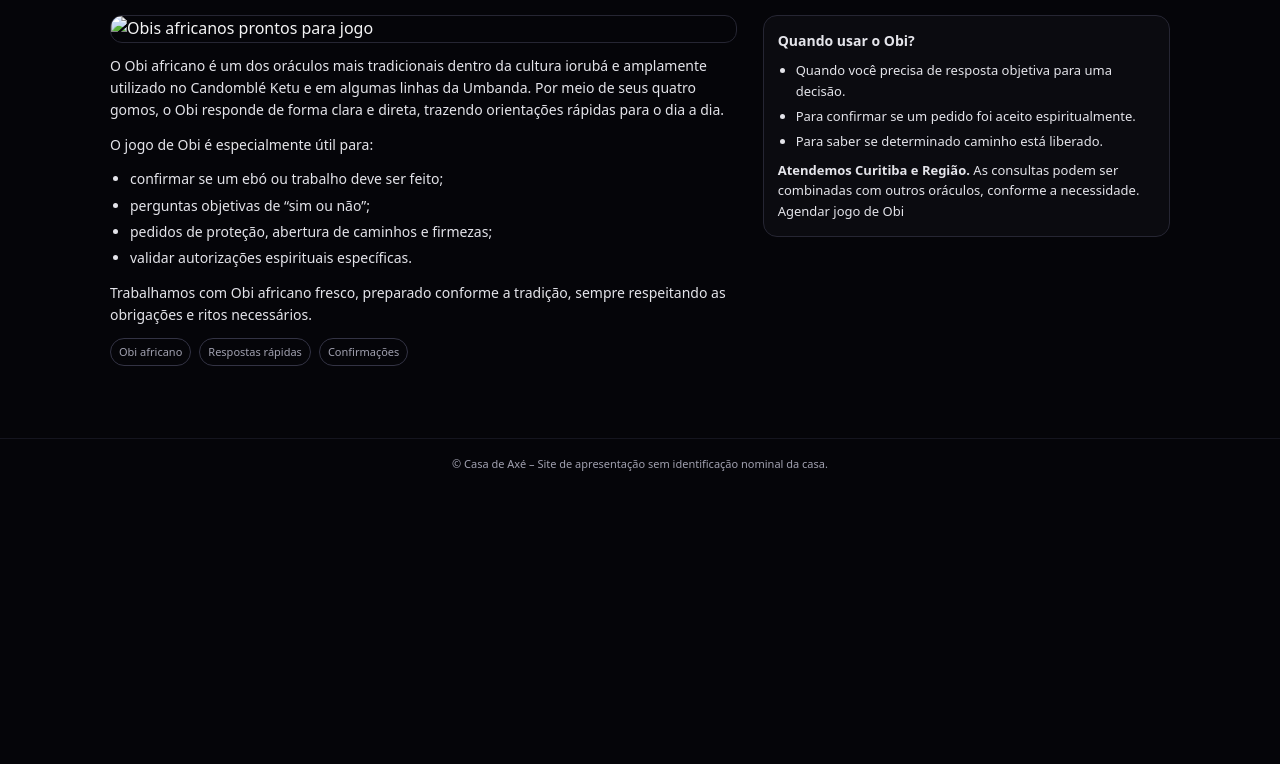
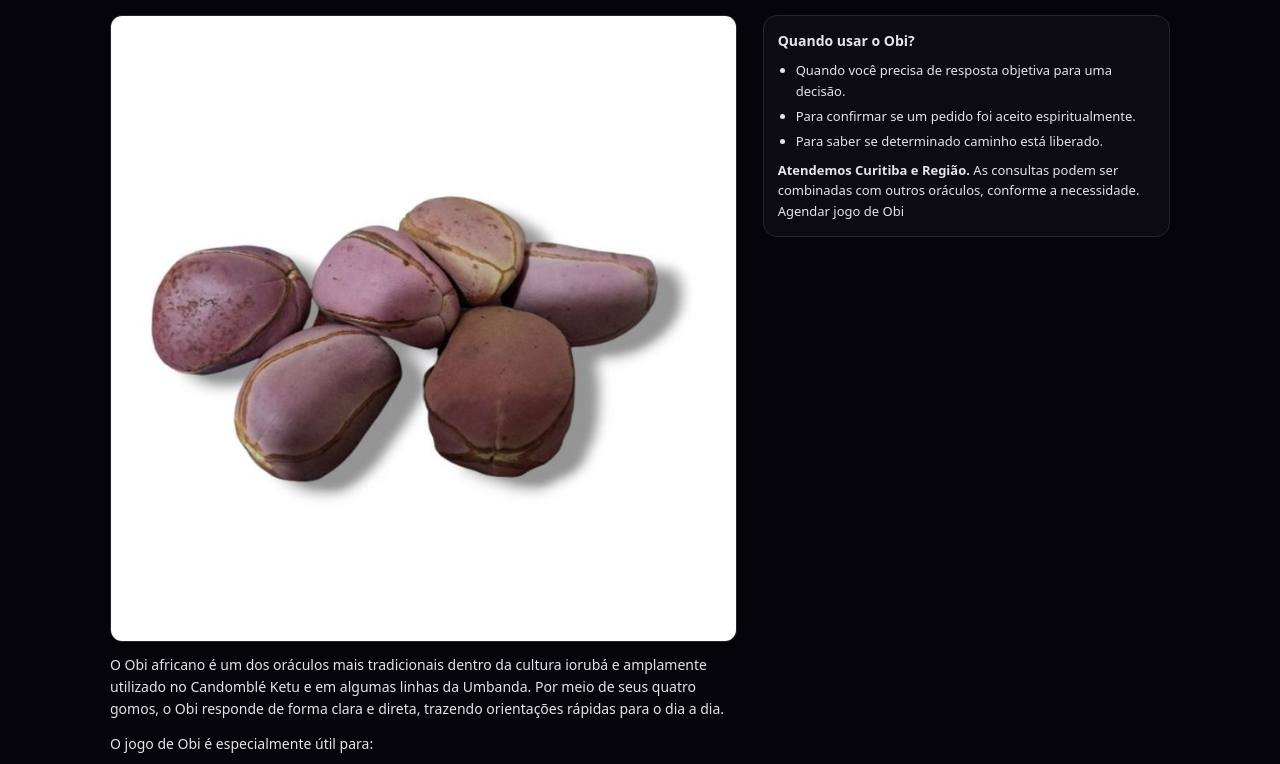
Before and after one commit to JM-Business-Solution/axeonline.io, a plain HTML site: page jogo-obi.html in a window 1280 px wide. Shown: the part 170-934 px from the top of the page. Before the commit the page ends 800 px from the top, so only its background shows below. Drawn offline with Linux system fonts and the light colour scheme.

Commit message:
Update jogo-obi.html

```diff
--- a/jogo-obi.html
+++ b/jogo-obi.html
@@ -32,7 +32,7 @@
   <div class="page-layout">
     <div class="page-text">
       <div class="page-image">
-        <img src="img/obi.jpg" alt="Obis africanos prontos para jogo">
+        <img src="obi.jpg" alt="Obis africanos prontos para jogo">
       </div>
 
       <p>
```
